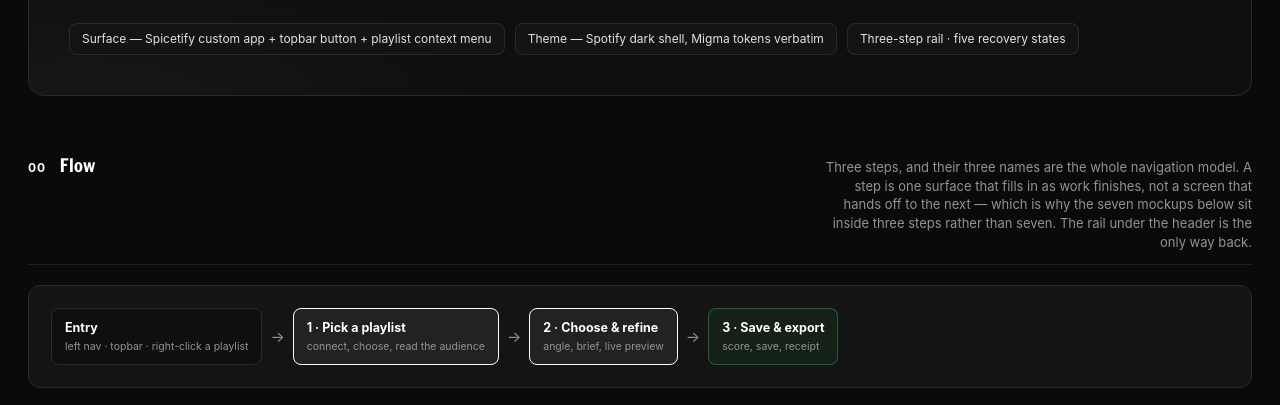
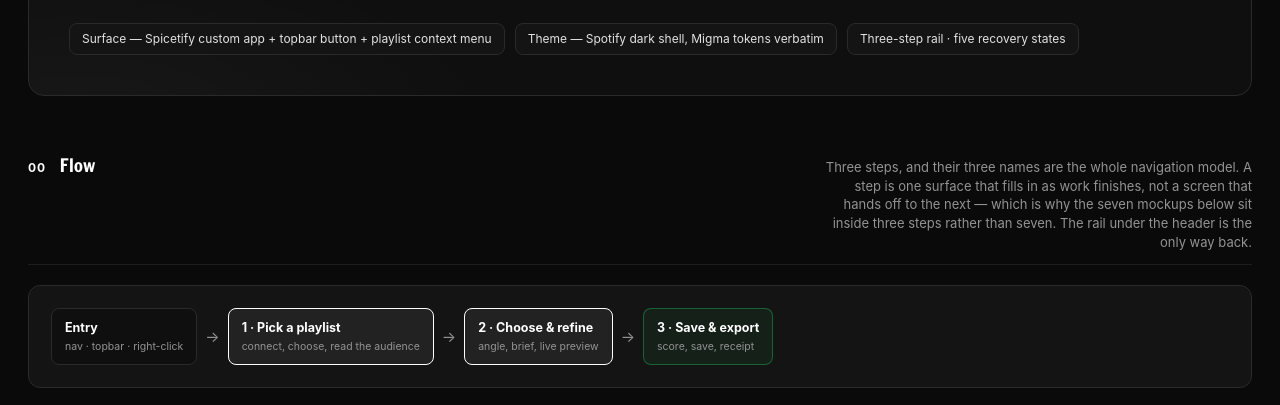
Before and after one commit to Nitish-1303/Migma, a plain HTML site: page wireframe/index.html in a window 1280 px wide. Shown: the part 342-747 px from the top of the page. Drawn offline with Linux system fonts and the light colour scheme.

Commit message:
fix: keep the flow diagram on one row at any window width
The diagram wrapped once the content column fell below about 790px, which left the
third arrow pointing into empty space at the end of the first row and the terminal
node stranded on a second. A sequence read as a broken sequence.

Stop the row wrapping and let the nodes absorb the pressure instead: titles keep
their nowrap so a step name never breaks, subtitles are now free to run to a second
line, and a 104px floor stops a node collapsing to a sliver. Below roughly 530px
the box scrolls horizontally rather than reflowing. Shortening the Entry subtitle
buys back the 55px that put a common width over the edge in the first place.

```diff
--- a/wireframe/index.html
+++ b/wireframe/index.html
@@ -255,13 +255,13 @@ td{padding:8px 8px 8px 0;border-top:1px solid var(--lineS);color:var(--tx2);vert
 td b{color:var(--tx);font-weight:600}
 code{font-family:ui-monospace,'SFMono-Regular','Cascadia Code',Consolas,monospace;font-size:11.5px;color:#e2e2e3;background:rgba(255,255,255,.07);padding:1px 5px;border-radius:4px}
 
-.flow{display:flex;align-items:center;gap:8px;flex-wrap:wrap;padding:22px;border:1px solid var(--line);border-radius:var(--r3);background:var(--s1)}
-.node{border:1px solid var(--line);border-radius:var(--r2);padding:10px 13px;font-size:12px;background:var(--canvas);white-space:nowrap}
-.node b{display:block;font-size:12.5px}
+.flow{display:flex;align-items:center;gap:8px;flex-wrap:nowrap;overflow-x:auto;padding:22px;border:1px solid var(--line);border-radius:var(--r3);background:var(--s1)}
+.node{border:1px solid var(--line);border-radius:var(--r2);padding:10px 13px;font-size:12px;background:var(--canvas);min-width:104px}
+.node b{display:block;font-size:12.5px;white-space:nowrap}
 .node s{text-decoration:none;font-size:10.5px;color:var(--tx3)}
 .node.key{border-color:#fff;background:rgba(255,255,255,.06)}
 .node.term{border-color:rgba(34,197,94,.4);background:rgba(34,197,94,.07)}
-.arw{color:var(--tx3);font-size:15px}
+.arw{color:var(--tx3);font-size:15px;flex:none}
 
 /* ---------- fidelity toggle ---------- */
 .bar-top{position:sticky;top:0;z-index:40;display:flex;align-items:center;gap:12px;padding:11px 16px;margin:-44px -28px 30px;
@@ -311,7 +311,7 @@ code{font-family:ui-monospace,'SFMono-Regular','Cascadia Code',Consolas,monospac
     in as work finishes, not a screen that hands off to the next — which is why the seven mockups below sit
     inside three steps rather than seven. The rail under the header is the only way back.</p></div>
   <div class="flow">
-    <div class="node"><b>Entry</b><s>left nav · topbar · right-click a playlist</s></div><span class="arw">→</span>
+    <div class="node"><b>Entry</b><s>nav · topbar · right-click</s></div><span class="arw">→</span>
     <div class="node key"><b>1 · Pick a playlist</b><s>connect, choose, read the audience</s></div><span class="arw">→</span>
     <div class="node key"><b>2 · Choose &amp; refine</b><s>angle, brief, live preview</s></div><span class="arw">→</span>
     <div class="node term"><b>3 · Save &amp; export</b><s>score, save, receipt</s></div>
```
